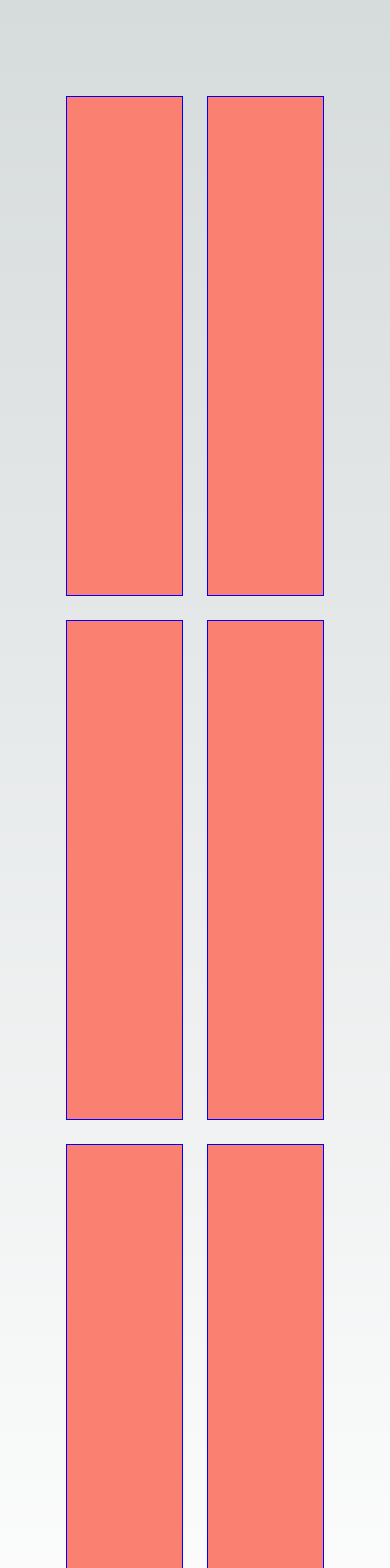
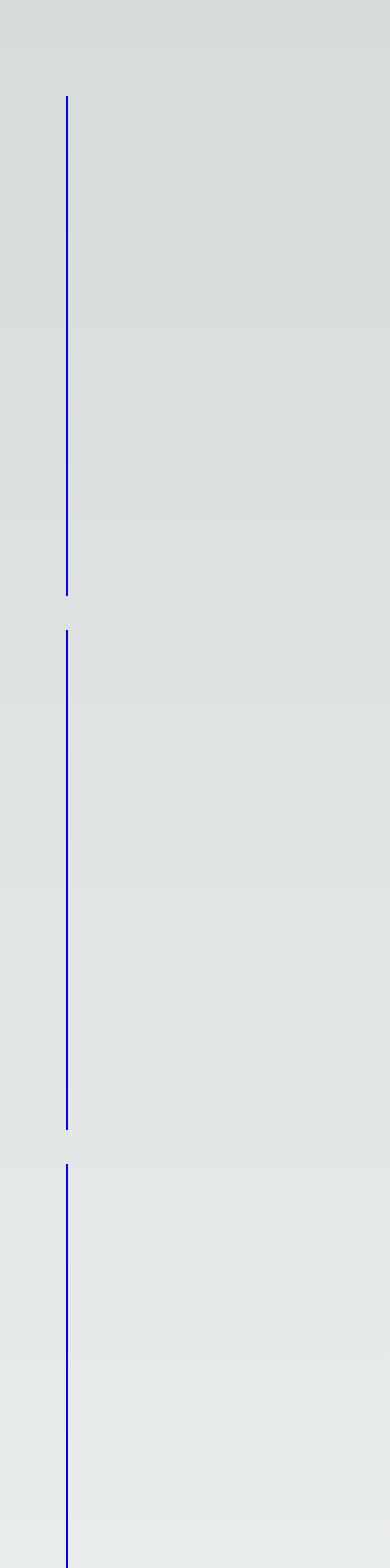
Before and after one commit to Plofland/photo-portfolio, a Next.js app: page / in a window 390 px wide. Shown: the top 1568 px of the page. Built offline with nearby package versions, Linux system fonts and the light colour scheme.

Commit message:
add responsive masonry

```diff
--- a/src/app/page.tsx
+++ b/src/app/page.tsx
@@ -2,15 +2,23 @@
 import Image from 'next/image';
 import styles from './page.module.css';
 import styled from 'styled-components';
-import Masonry from 'react-responsive-masonry';
+import Masonry, {
+	ResponsiveMasonry
+} from 'react-responsive-masonry';
 import marcParkPhoto from 'public/photos/18.jpg';
 
 export default function Home() {
 	return (
 		<main className={styles.main}>
 			<MasonGrid>
-
-					<Masonry columnsCount={2} gutter='24px'>
+				<ResponsiveMasonry
+					columnsCountBreakPoints={{
+						350: 1,
+						750: 2,
+						900: 3
+					}}
+				>
+					<Masonry gutter="34px">
 						<ImageCard>
 							{/* <Image
 								src={marcParkPhoto}
@@ -28,7 +36,7 @@ export default function Home() {
 						<ImageCard />
 						<ImageCard />
 					</Masonry>
-
+				</ResponsiveMasonry>
 			</MasonGrid>
 		</main>
 	);
```
Also changed, not shown: 1 other file (tests, documents, lock files or other folders). Lines whose indentation alone changed are shown as unchanged.
